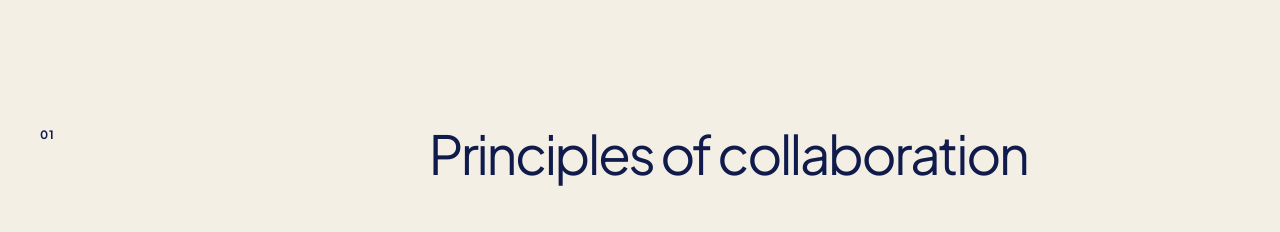
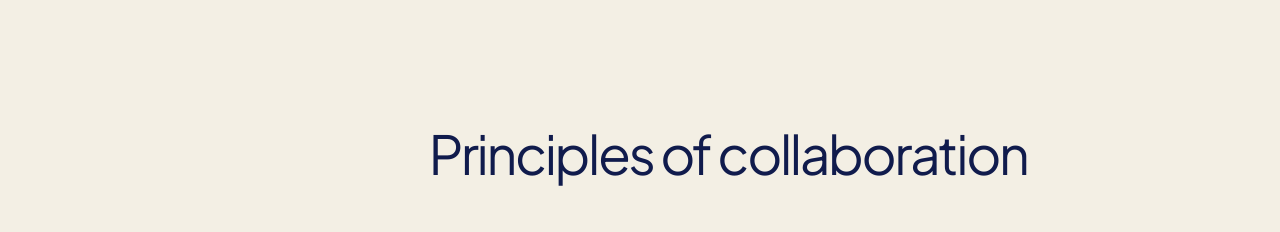
Before and after one commit to demmagence/demma, a Next.js app: page /about in a window 1280 px wide. Shown: the part 1146-1378 px from the top of the page. Built offline with nearby package versions, Linux system fonts and the light colour scheme.

Commit message:
fix: remove about principles label

```diff
--- a/app/components/editorial-pages.tsx
+++ b/app/components/editorial-pages.tsx
@@ -11,7 +11,7 @@ function Arrow() {
 function SectionHeading({ eyebrow, title, href, link }: { eyebrow: string; title: string; href?: string; link?: string }) {
   return (
     <header className="section-heading">
-      <p className="eyebrow">{eyebrow}</p>
+      {eyebrow ? <p className="eyebrow">{eyebrow}</p> : <span aria-hidden="true" />}
       <div>
         <h2>{title}</h2>
         {href && link ? <Link className="text-link" href={href}>{link}<Arrow /></Link> : null}
@@ -99,7 +99,7 @@ export function AboutPage({ locale }: { locale: Locale }) {
         <Image src="/images/logo.png" alt="Demma Intelligence robot" width={480} height={480} sizes="(max-width: 700px) 80vw, 40vw" />
       </section>
       <section className="principles">
-        <SectionHeading eyebrow="01" title={c.principles} />
+        <SectionHeading eyebrow="" title={c.principles} />
         <div className="principle-grid">{c.principleItems.map(([number, heading, body]) => <article key={number}><span>{number}</span><h3>{heading}</h3><p>{body}</p></article>)}</div>
       </section>
     </main>
```
